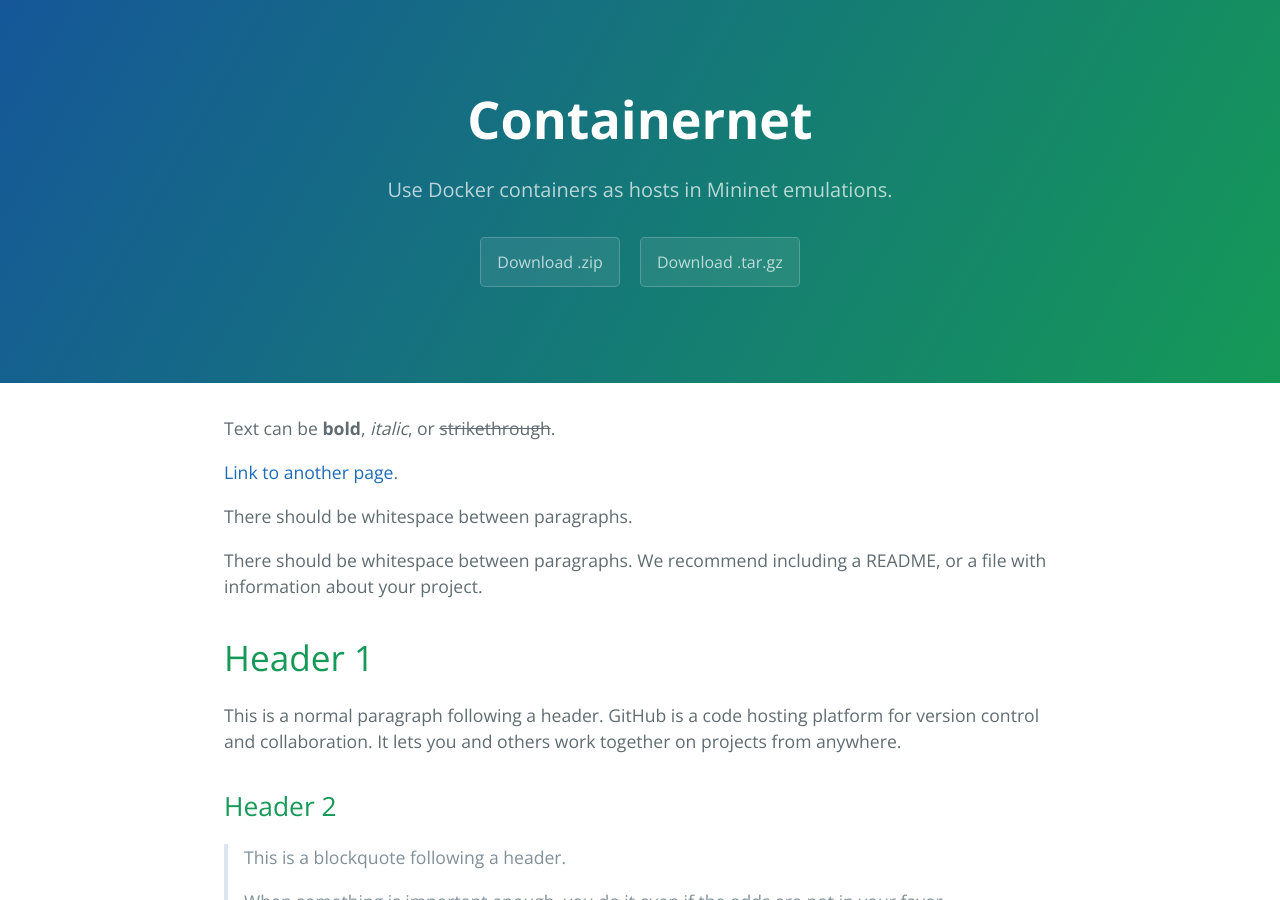
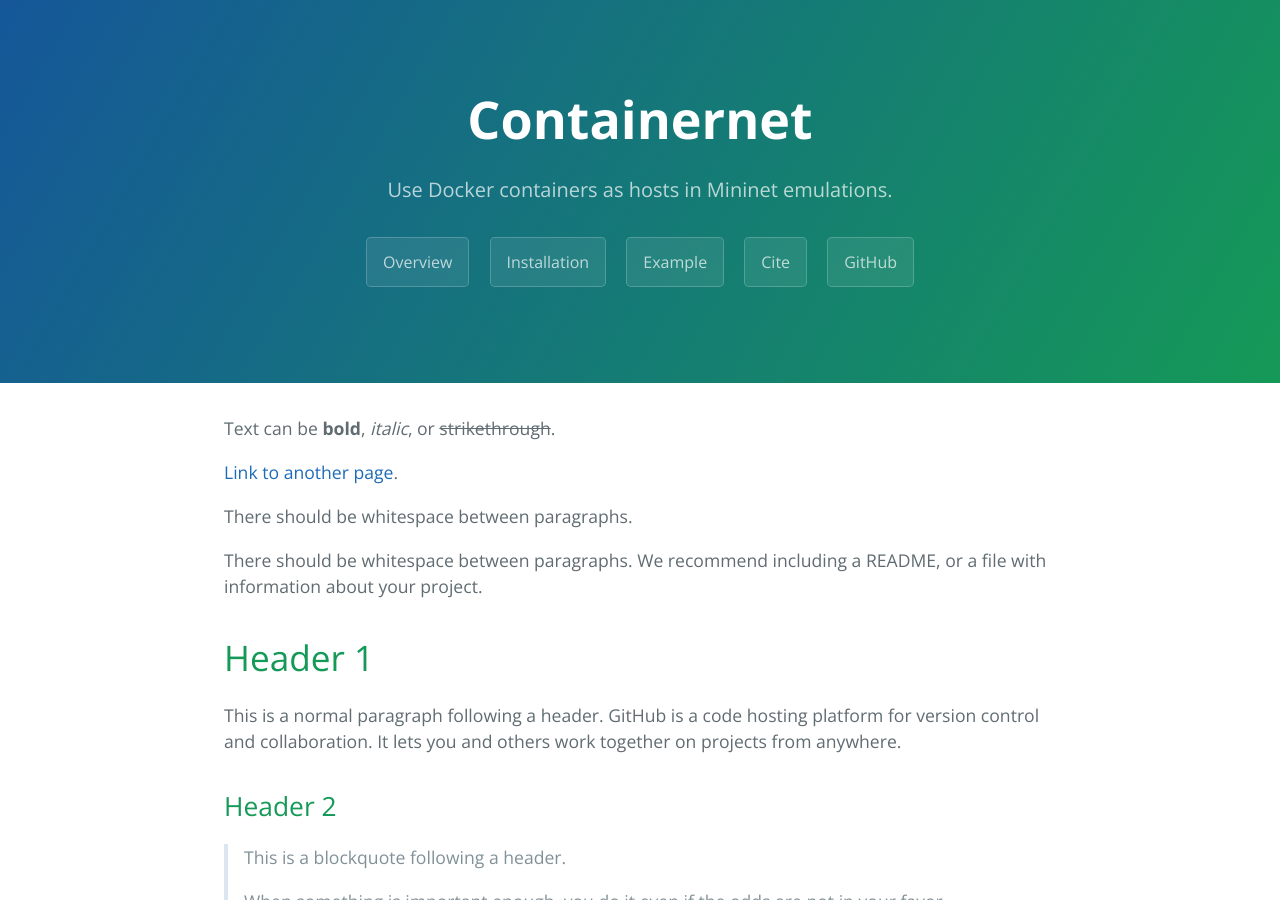
Before and after one commit to containernet/containernet.github.io, a Jekyll site: the page built from index.md, in a window 1280 px wide and 900 px high. Built offline with Jekyll 4.4.1, drawn with Linux system fonts in a browser that asks for light colours.

Commit message:
custom buttons

```diff
--- a/_layouts/default.html
+++ b/_layouts/default.html
@@ -14,6 +14,12 @@
     <section class="page-header">
       <h1 class="project-name">{{ site.title | default: site.github.repository_name }}</h1>
       <h2 class="project-tagline">{{ site.description | default: site.github.project_tagline }}</h2>
+      <a href="#" class="btn">Overview</a>
+      <a href="#" class="btn">Installation</a>
+      <a href="#" class="btn">Example</a>
+      <a href="#" class="btn">Cite</a>
+      <a href="#" class="btn">GitHub</a>
+      <!--
       {% if site.github.is_project_page %}
         <a href="{{ site.github.repository_url }}" class="btn">View on GitHub</a>
       {% endif %}
@@ -21,6 +27,7 @@
         <a href="{{ site.github.zip_url }}" class="btn">Download .zip</a>
         <a href="{{ site.github.tar_url }}" class="btn">Download .tar.gz</a>
       {% endif %}
+       -->
     </section>
 
     <section class="main-content">
```
